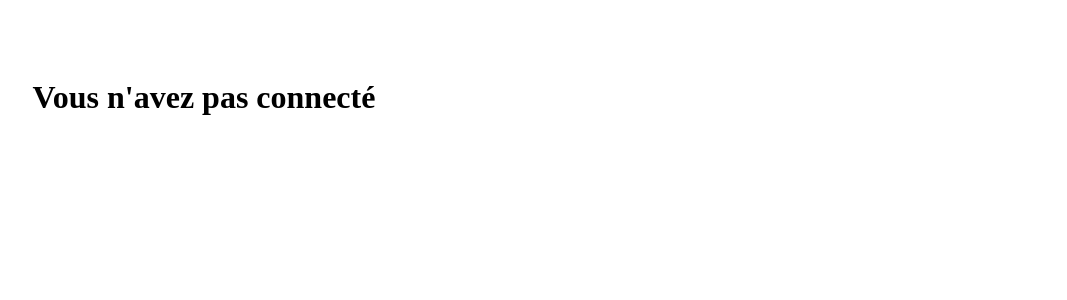
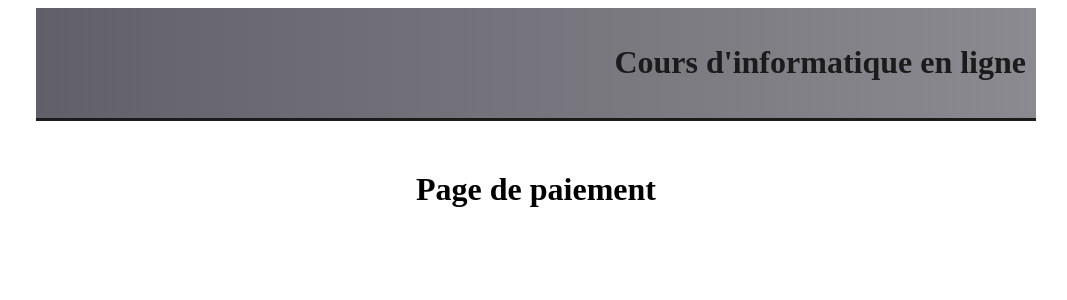
Before and after one commit to ccrespoh/P62_PHP_TP, a PHP site: page /checkout.php in a window 1280 px wide. Shown: the top 300 px of the page, without its empty margins (104-1171 px from the left). Run offline with PHP 8.4, Linux system fonts and the light colour scheme; the visitor is signed in with stand-in values (Sample User, id 1).

Commit message:
unpeu css

```diff
--- a/checkout.php
+++ b/checkout.php
@@ -1,5 +1,7 @@
 <?php
+session_start();
 $is_connected = (isset($_SESSION['user_id']) || isset($substitut_de_SESSION_id)) ? true : false;
+//var_dump('dfdf',$is_connected);
 ?>
 <!DOCTYPE html>
 <html lang="fr">
@@ -9,12 +11,18 @@ $is_connected = (isset($_SESSION['user_id']) || isset($substitut_de_SESSION_id))
     <link rel="stylesheet" href="style/main.css"/>
 </head>
 <body>
-<div id="div_paiement">
+<div id=wrapper>
     <?php
-    echo $is_connected? '<h1 class="paiement">Page de paiement</h1>':'<h1 class="paiement">Vous n\'avez pas connecté</h1>';
+    require_once 'header.php';
+    echo '<div id="div_paiement">';
+
+    echo $is_connected ? '<h1 class="paiement">Page de paiement</h1>' : '<h1 class="paiement">Vous n\'avez pas connecté</h1>';
+
+   // require_once 'footer.php';
 
     ?>
 
 </div>
+</div>
 </body>
 </html>
--- a/client.txt
+++ b/client.txt
@@ -1 +1 @@
-{"1":{"username":"admin","password":"123","nom":"Couillard","prenom":"Philippe","email":"abc@abc.com","adress":"Montreal","tel":"514","cart_credit":"12345","cours_choisi":[]},"2":{"username":"minmin","password":"123","nom":"Philippe","prenom":"Couillard","email":"abc@abc.com","adress":"Montreal","tel":"514","cart_credit":"12345","cours_choisi":{"hadoop":84,"linux":84}}}
+{"1":{"username":"admin","password":"123","nom":"Couillard","prenom":"Philippe","email":"abc@abc.com","adress":"Montreal","tel":"514","cart_credit":"12345","cours_choisi":[]},"2":{"username":"minmin","password":"123","nom":"Philippe","prenom":"Couillard","email":"abc@abc.com","adress":"Montreal","tel":"514","cart_credit":"12345","cours_choisi":{"hadoop":84,"linux":84}},"3":{"username":"aaaa","password":"123","cours_choisi":{"docker":"188","hadoop":"84"}}}
--- a/function.php
+++ b/function.php
@@ -87,7 +87,7 @@ function afficher_panier()
 
     echo '<h3><span class="red_bold">', count($_SESSION['cours_choisi']), ' ', '</span>cours choisis</h3>';
     echo '<h3 >', 'Prix total: <span class="red_bold">', $sum, ' ', '</span>$</h3>';
-    echo '<form id="checkout" action="#" method="post"><input type="submit"  name="checkout" value="checkout" /></form>';
+    echo '<form id="checkout" action="checkout.php" method="post"><input type="submit"  name="checkout" value="checkout" /></form>';
     echo '</aside>';
 }
 
--- a/style/main.css
+++ b/style/main.css
@@ -106,7 +106,7 @@ margin-bottom: 10px;
     clear: right;
 }
 aside table{
-    margin-left: 20px;
+    /*margin-left: 20px;*/
     border-collapse: collapse;
 }
 aside table th, aside table td{
@@ -225,11 +225,12 @@ footer {
 #div_paiement{
     width: 600px;
     /*border: 1px solid black;*/
-    margin-top: 50px;
+   /* margin-top: 50px;*/
+    margin: 50px auto 0;
 }
-#div_paiement, #main{
+/*#div_paiement, #main{
     display: inline-block;
-}
+}*/
 .paiement{
     text-align: center;
 }
```
